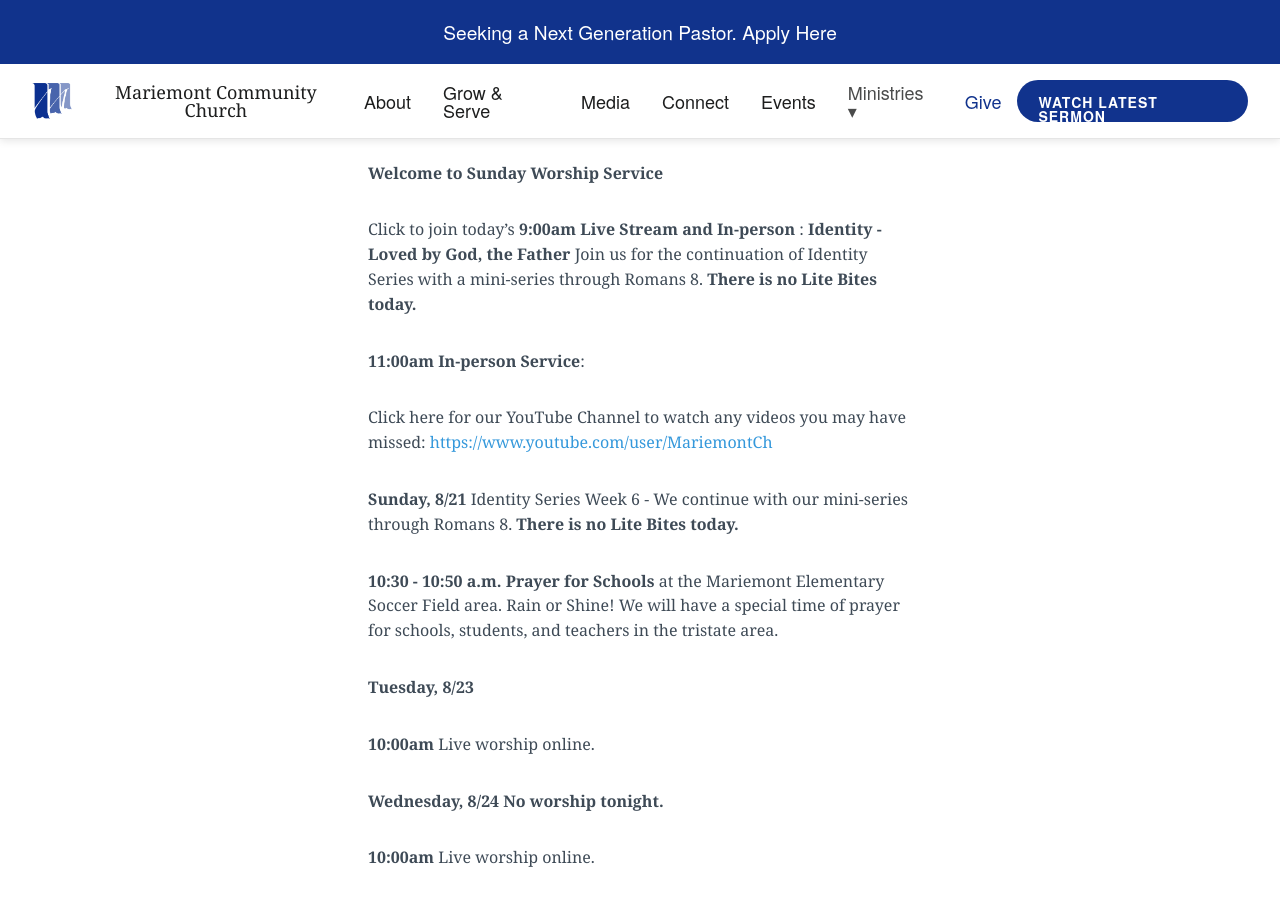
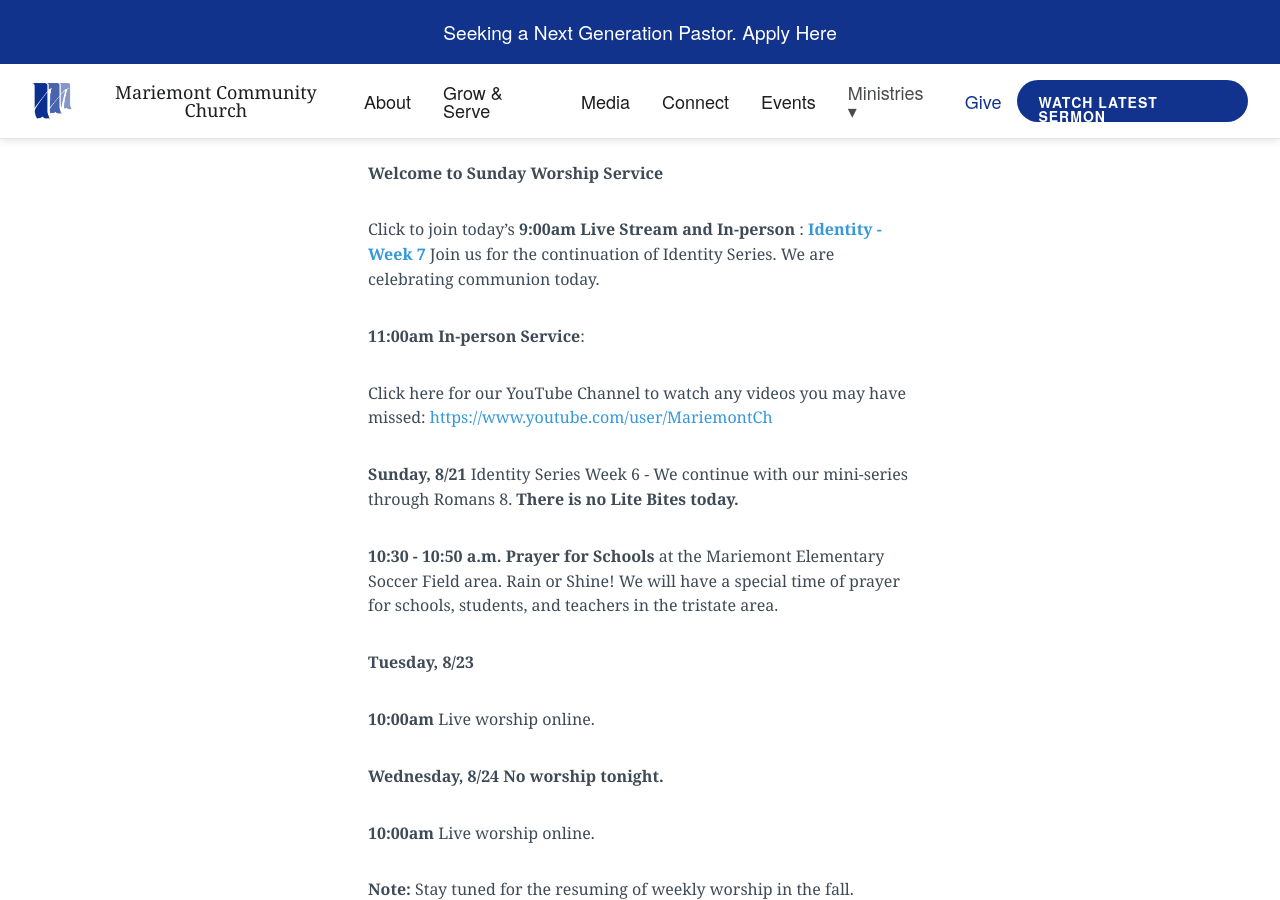
Before and after one commit to lukemoderwell/mariemont, a Jekyll site: the page built from updates.markdown, in a window 1280 px wide and 900 px high, scrolled down 447 px. Built offline with Jekyll 4.4.1, drawn with Linux system fonts in a browser that asks for light colours; nearby versions of some CDN libraries.

Commit message:
Updated Updates

```diff
--- a/updates.markdown
+++ b/updates.markdown
@@ -21,11 +21,11 @@
 
 **August**
 
-**Sunday, 8/21**
+**Sunday, 8/28**
 
 **Welcome to Sunday Worship Service**
 
-Click to join today's **9:00am Live Stream and In-person** : **Identity - Loved by God, the Father** Join us for the continuation of Identity Series with a mini-series through Romans 8. **There is no Lite Bites today.**
+Click to join today's **9:00am Live Stream and In-person** : [**Identity - Week 7**](https://youtu.be/n4SSQ7H4pvM) Join us for the continuation of Identity Series. We are celebrating communion today.
 
 **11:00am In-person Service**:
 
```
